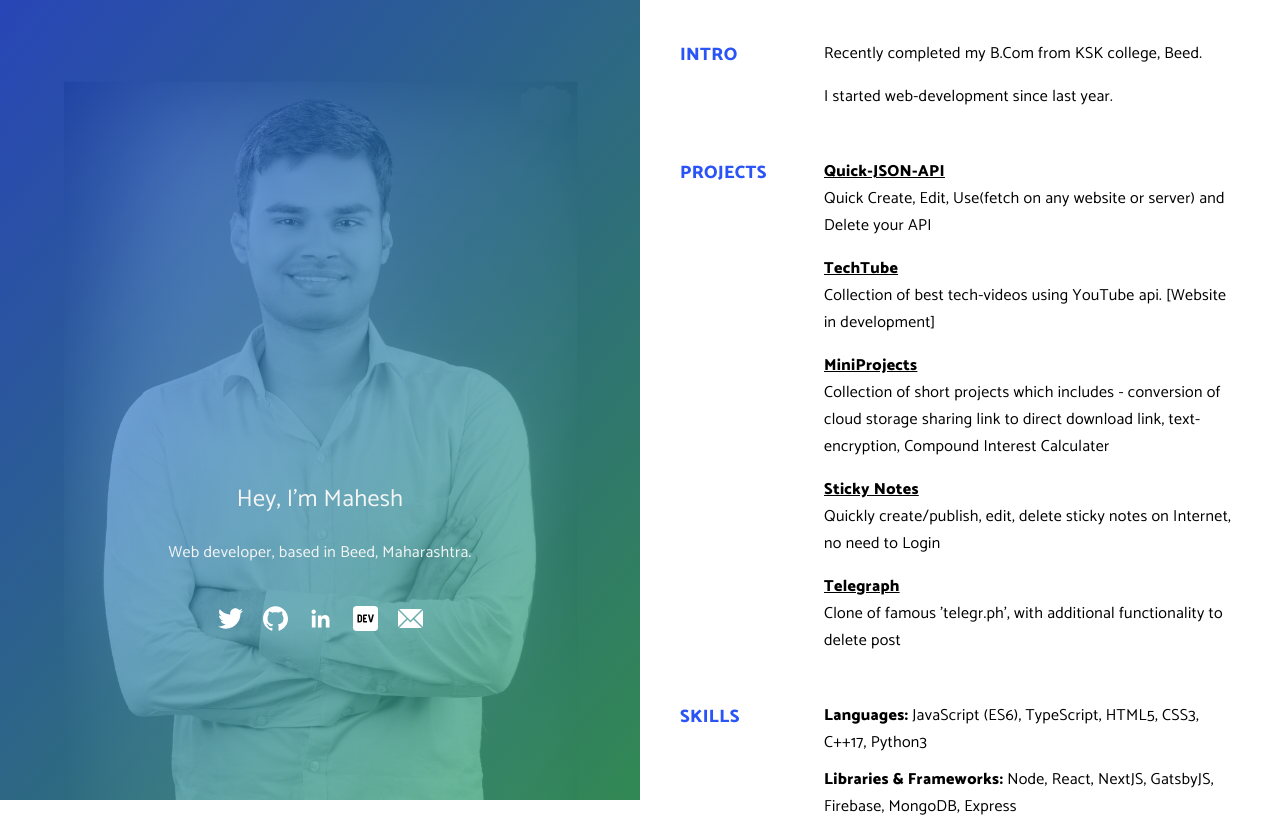
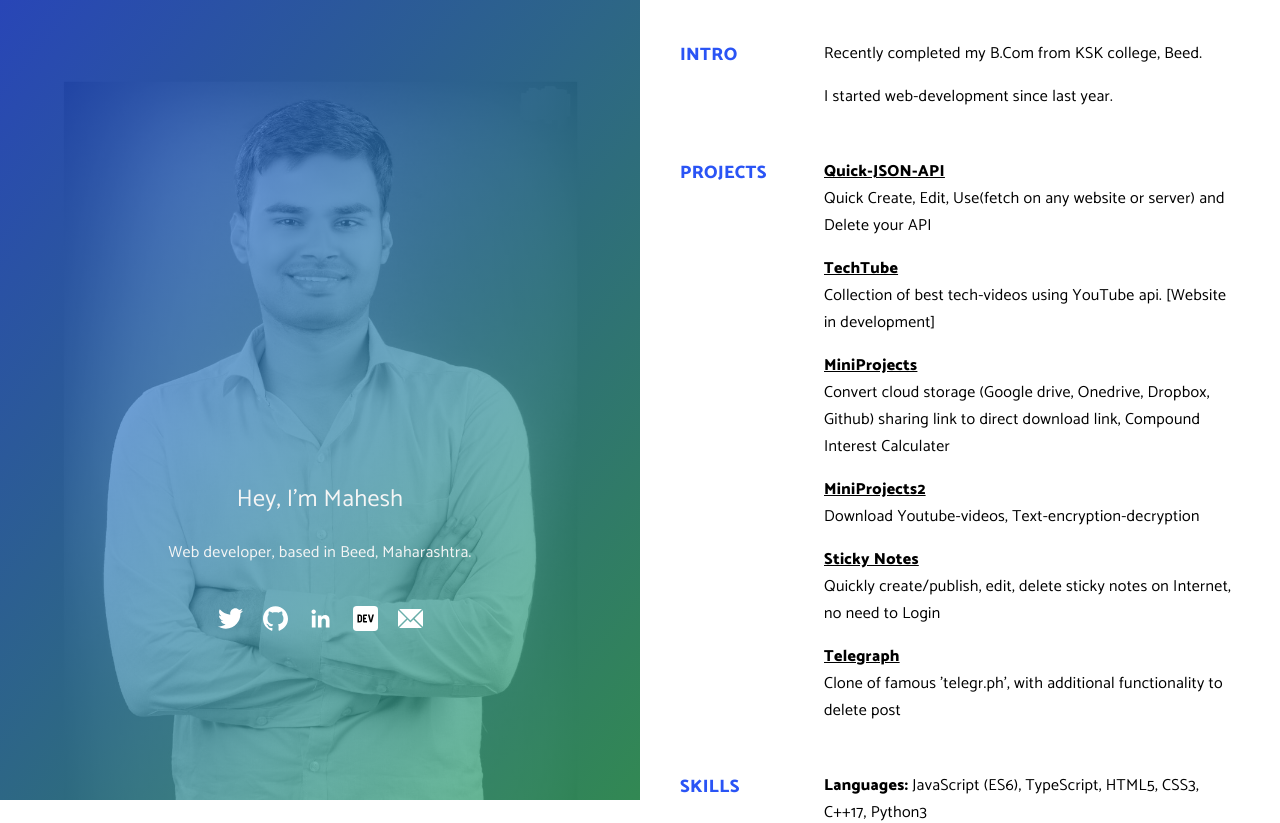
Before and after one commit to YoungMahesh/YoungMahesh, a Next.js app: page / in a window 1280 px wide. Shown: the top 823 px of the page. Built offline with nearby package versions, Linux system fonts and the light colour scheme.

Commit message:
minprojects and miniprojects2 added to profile

```diff
--- a/components/right-side.js
+++ b/components/right-side.js
@@ -60,7 +60,23 @@ export default function RightSide() {
 							</a>
 						</h4>
 						<p>
-							Collection of short projects which includes - conversion of cloud storage sharing link to direct download link, text-encryption, Compound Interest Calculater
+							Convert cloud storage (Google drive, Onedrive, Dropbox, Github) sharing link to direct download link, Compound Interest Calculater
+						</p>
+					</div>
+
+					<div className='content-block'>
+						<h4>
+							<a
+								className='black'
+								href='https://miniprojects2.now.sh/'
+								target='_blank'
+								rel='noopener'
+							>
+								MiniProjects2
+							</a>
+						</h4>
+						<p>
+							Download Youtube-videos, Text-encryption-decryption
 						</p>
 					</div>
 
--- a/public/sw.js
+++ b/public/sw.js
@@ -112,7 +112,7 @@ define("./sw.js",['./workbox-b90066a8'], function (workbox) { 'use strict';
     "revision": "340448f78a90c6e7903b07bcb0c6956f"
   }, {
     "url": "/_next/static/runtime/main.js",
-    "revision": "431bf261e98e67559f389f61d7734836"
+    "revision": "917fad9a33fe4636ba203bf1304cd816"
   }, {
     "url": "/_next/static/runtime/main.js.map",
     "revision": "d043c3ea073388b848fad67280dd3f6a"
@@ -124,10 +124,10 @@ define("./sw.js",['./workbox-b90066a8'], function (workbox) { 'use strict';
     "revision": "82dca635a629d8ab38c3ad85b2ad65a2"
   }, {
     "url": "/_next/static/runtime/webpack.js",
-    "revision": "58fd416e80577eeea620c9a5c7f6c961"
+    "revision": "846880059e7d62799c8d9dc274829bbc"
   }, {
     "url": "/_next/static/runtime/webpack.js.map",
-    "revision": "338fc39523ab01e05d0ee30c29fb5927"
+    "revision": "5e08b24249d7a60b91bf79a5b2bc7e74"
   }], {
     "ignoreURLParametersMatching": [/ts/]
   });
```
Also changed, not shown: 2 other files (tests, documents, lock files or other folders).
